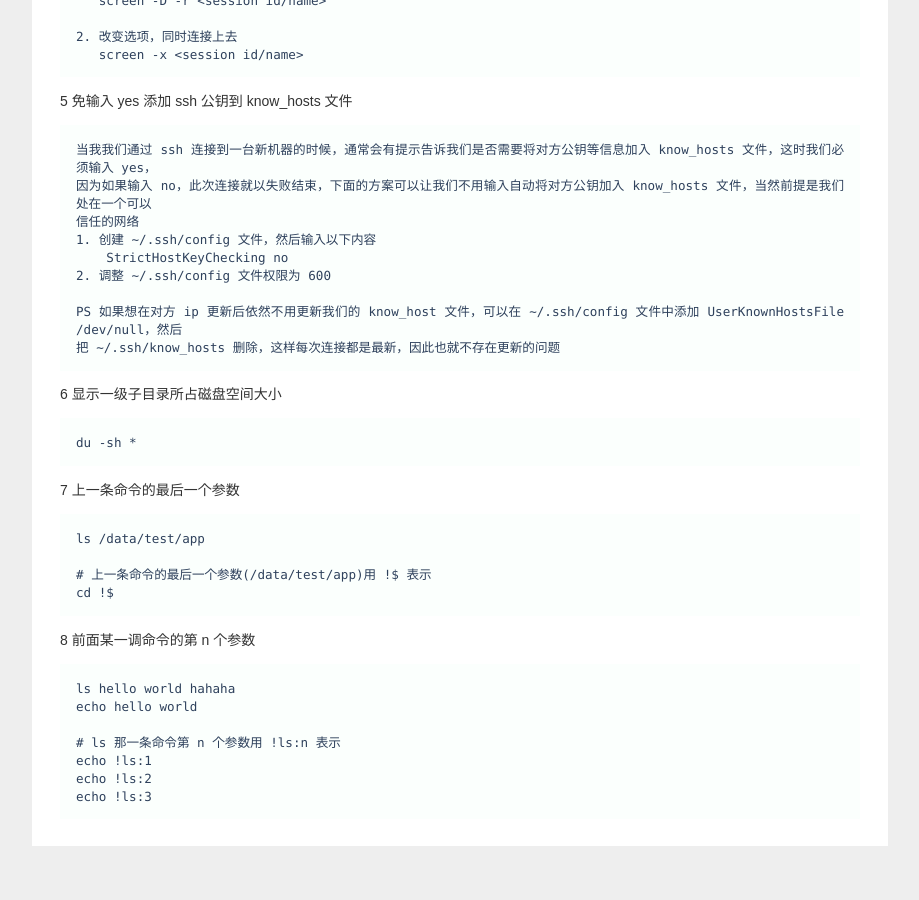
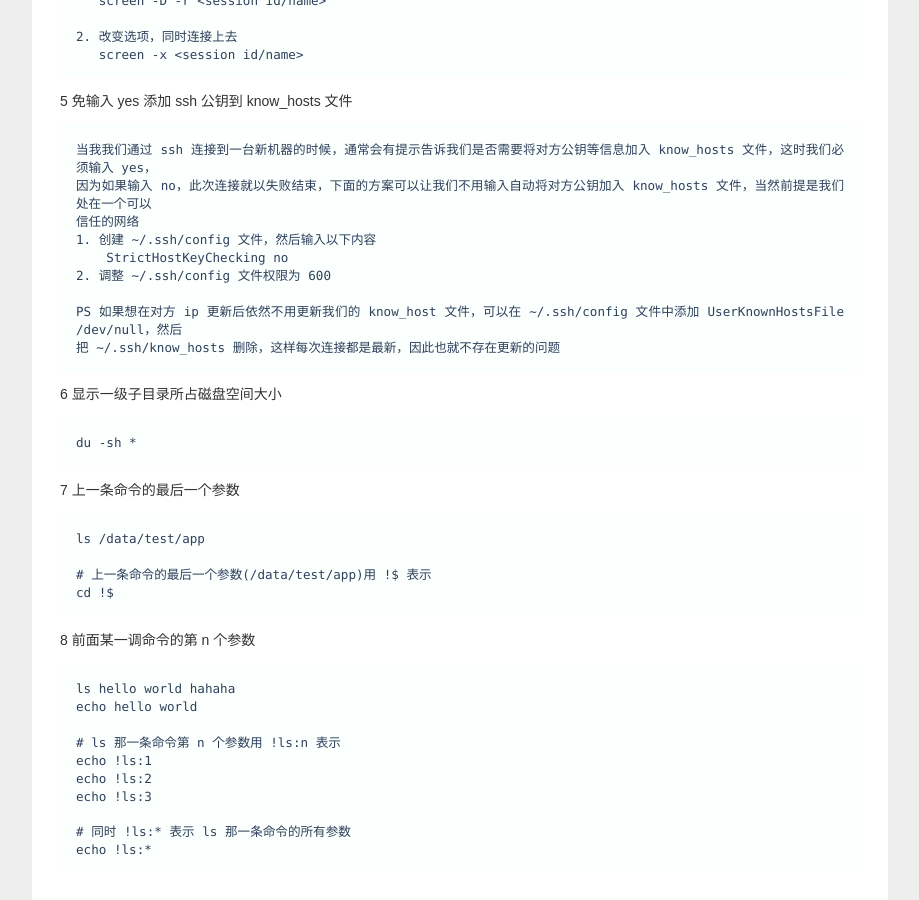
Before and after one commit to ldjhust/ldjhust.github.io, a Jekyll site: the page built from _posts/2018-01-22-linux-knowledge.md, in a window 1280 px wide and 900 px high, scrolled down 1235 px. Shown: the whole window, without its empty margins (180-1099 px from the left). Built offline with Jekyll 4.4.1, drawn with Linux system fonts in a browser that asks for light colours; nearby versions of some CDN libraries; comment, search, counter and statistics services are not loaded; before the commit the page ends 2081 px from its top, so only the background shows below that.

Commit message:
Update 2018-01-22-linux-knowledge.md

````diff
--- a/_posts/2018-01-22-linux-knowledge.md
+++ b/_posts/2018-01-22-linux-knowledge.md
@@ -89,4 +89,7 @@ echo hello world
 echo !ls:1
 echo !ls:2
 echo !ls:3
+
+# 同时 !ls:* 表示 ls 那一条命令的所有参数
+echo !ls:*
 ```
````
